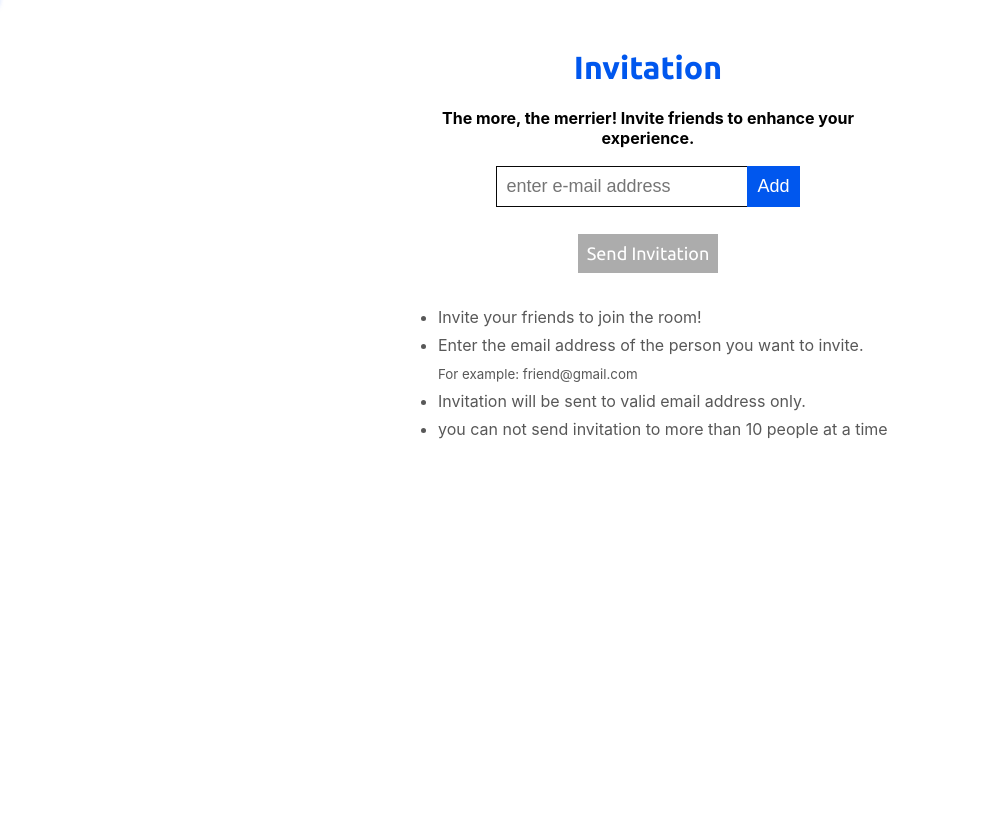
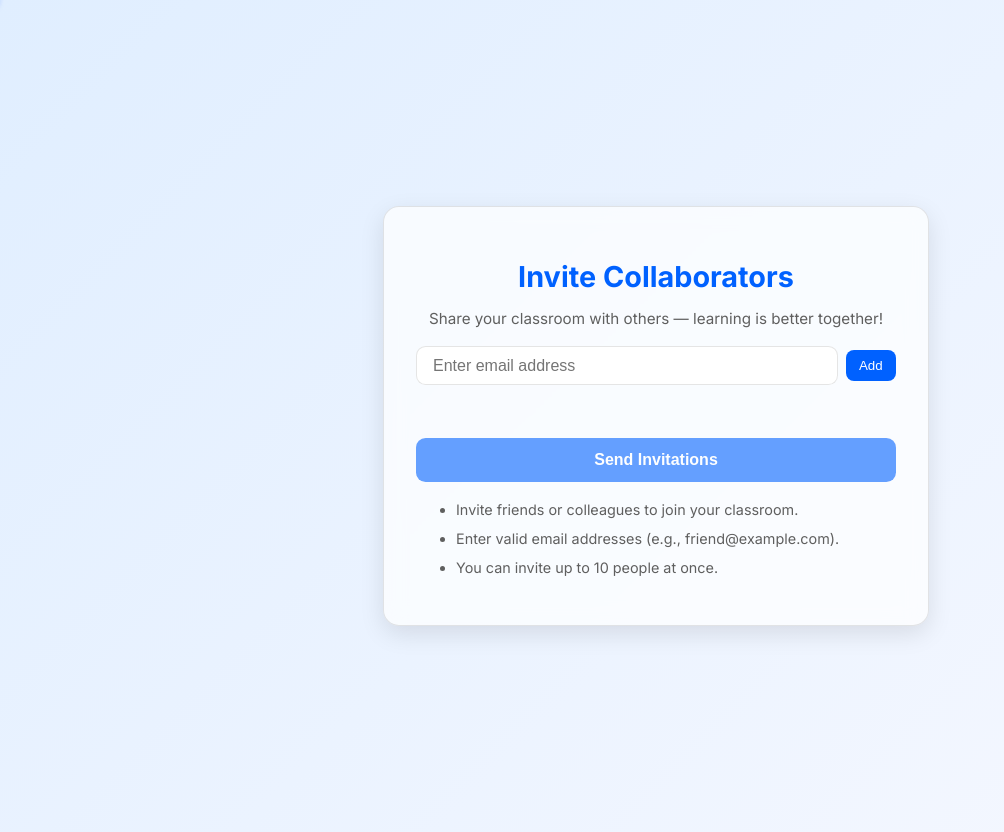
Before and after one commit to anushka30aug/Collebora, a React (Create React App) app in the folder client/: page /Invitation in a window 1280 px wide. Shown: the top 832 px of the page, without its empty margins (0-1004 px from the left). Before the commit the page ends 800 px from the top, so only its background shows below. Built offline with nearby package versions, Linux system fonts and the light colour scheme.

Commit message:
:zap: improve UI of invitation & join room

```diff
--- a/client/src/CSS/modal/Invitation.module.css
+++ b/client/src/CSS/modal/Invitation.module.css
@@ -1,87 +1,166 @@
-@import url('https://fonts.googleapis.com/css2?family=Ubuntu:ital,wght@0,300;0,400;0,500;0,700;1,300;1,400;1,500;1,700&display=swap');
+@import url("https://fonts.googleapis.com/css2?family=Inter:wght@400;500;600;700&display=swap");
 
-.invitation_component {
+:root {
+  --primary: #0061ff;
+  --primary-light: #5ea2ff;
+  --bg-gradient: linear-gradient(135deg, #e0eeff, #f6f8ff);
+  --card-bg: rgba(255, 255, 255, 0.7);
+  --border-color: rgba(0, 0, 0, 0.1);
+  --text-dark: #1e1e1e;
+  --text-light: #5f5f5f;
+  --radius: 1rem;
+  --transition: all 0.25s ease;
+}
+
+.wrapper {
   display: flex;
   align-items: center;
   justify-content: center;
+  height: 100%;
+  min-height: 100vh;
   width: 100%;
-    height: 100%;
-    max-width: 1500px;
-    padding: .5em;
+  background: var(--bg-gradient);
+  font-family: "Inter", sans-serif;
+  padding: 1em;
 }
 
-.invitation_container {
-    width: 500px;
-    height: 400px;
-    min-width: 300px;
-    padding: 20px;
+.card {
+  background: var(--card-bg);
+  backdrop-filter: blur(10px);
+  border-radius: var(--radius);
+  box-shadow: 0 8px 24px rgba(0, 0, 0, 0.1);
+  padding: 2em;
+  width: 100%;
+  max-width: 480px;
   text-align: center;
-    background-size: cover;
-    border-radius: 1em;
+  border: 1px solid var(--border-color);
 }
 
-.invitation_container h1 {
-    font-family: "Ubuntu", sans-serif;
-    font-weight: 900;
-    font-size: xx-large;
-    font-style: normal;
-    color:#0057ee;
-
+.heading {
+  font-size: 1.8rem;
+  font-weight: 700;
+  color: var(--primary);
+  margin-bottom: 0.3em;
 }
 
-.input{
-    padding:.5em;
-    font-size: large;
-    margin:1em 0 1em 0em;
-    border:1px solid #080808;
-    min-width: 100px;
-    border-right: none;
-    outline: none;
+.subtitle {
+  color: var(--text-light);
+  font-size: 0.95rem;
+  margin-bottom: 1.2em;
 }
 
-.add_button{
-    font-size: large;
-    border:1px solid #0057ee;
-    background-color: #0057ee;
-    color: white;
-    padding:.5em;
-
+.form {
+  display: flex;
+  flex-direction: column;
+  gap: 1em;
 }
 
-.add_button:disabled{
-    background-color:rgb(172, 172, 172) ;
-    border:1px solid rgb(172, 172, 172) ;
+.inputGroup {
+  display: flex;
+  align-items: center;
+  gap: 0.5em;
 }
 
-.submit_button{
-    font-size: large;
-    font-family: 'Ubuntu';
-    display: block;
-    border:none;
-    background-color: #0057ee;
-    color: white;
-    padding:.5em;
-    text-align: center;
-    margin:.5em auto;
-    margin-bottom: 1em;
+.input {
+  flex: 1;
+  padding: 0.6em 1em;
+  border: 1px solid var(--border-color);
+  border-radius: 0.6em;
+  font-size: 1rem;
+  outline: none;
+  transition: var(--transition);
 }
 
-.submit_button:disabled{
-    background-color: rgb(172, 172, 172);
+.input:focus {
+  border-color: var(--primary);
+  box-shadow: 0 0 0 3px rgba(0, 97, 255, 0.15);
 }
 
-.invitation_container ul{
-    text-align: left;
-    color: rgb(88, 88, 88);
+.addBtn {
+  padding: 0.6em 1em;
+  background: var(--primary);
+  color: #fff;
+  border: none;
+  border-radius: 0.6em;
+  cursor: pointer;
+  font-weight: 500;
+  transition: var(--transition);
 }
 
-.invitation_container ul li{
-    margin: .5em 0;
+.addBtn:hover:not(:disabled) {
+  background: var(--primary-light);
 }
 
-@media(min-width:400px){
-    .input{
-        min-width: 200px;
+.addBtn:disabled {
+  opacity: 0.6;
+  cursor: not-allowed;
+}
 
+.chips {
+  margin-top: 0.5em;
+  justify-content: center;
+}
+
+.chip {
+  background: #f3f7ff;
+  border: 1px solid var(--primary-light);
+  font-weight: 500;
+  transition: var(--transition);
+}
+
+.chip:hover {
+  background: #e8f0ff;
+}
+
+.submitBtn {
+  margin-top: 0.8em;
+  background: var(--primary);
+  color: white;
+  border: none;
+  border-radius: 0.6em;
+  padding: 0.8em;
+  font-size: 1rem;
+  font-weight: 600;
+  cursor: pointer;
+  transition: var(--transition);
+}
+
+.submitBtn:hover:not(:disabled) {
+  background: var(--primary-light);
+  transform: translateY(-1px);
+}
+
+.submitBtn:disabled {
+  opacity: 0.6;
+  cursor: not-allowed;
+}
+
+.guidelines {
+  text-align: left;
+  color: var(--text-light);
+  font-size: 0.9rem;
+  margin-top: 1.2em;
+  line-height: 1.5;
+}
+
+.guidelines li {
+  margin-bottom: 0.5em;
+}
+
+@media (max-width: 500px) {
+  .card {
+    padding: 1.5em;
+  }
+
+  .heading {
+    font-size: 1.5rem;
+  }
+
+  .inputGroup {
+    flex-direction: column;
+  }
+
+  .addBtn {
+    width: 100%;
   }
 }
--- a/client/src/components/modal/Invitation.tsx
+++ b/client/src/components/modal/Invitation.tsx
@@ -1,101 +1,122 @@
 import React, { useRef, useState } from "react";
-import Chip from '@mui/material/Chip';
-import Stack from '@mui/material/Stack';
-import style from '../../CSS/modal/Invitation.module.css'
+import Chip from "@mui/material/Chip";
+import Stack from "@mui/material/Stack";
 import toast from "react-hot-toast";
 import { useAppDispatch, useAppSelector } from "../../states/Hooks";
 import { sendInvitation } from "../../states/Room";
+import style from "../../CSS/modal/Invitation.module.css";
 
 const Invitation = (): React.JSX.Element => {
   const dispatch = useAppDispatch();
   const [emailAddress, setEmailAddress] = useState<string[]>([]);
-    const [InvitationSent, setInvitationSent] = useState<boolean>(false);
-    const classId = useAppSelector(state => state.userInterface.classroomDetail?.classId)
-    const currentRef = useRef<HTMLInputElement | null>(null);
-
+  const [sending, setSending] = useState<boolean>(false);
+  const classId = useAppSelector(
+    (state) => state.userInterface.classroomDetail?.classId
+  );
+  const inputRef = useRef<HTMLInputElement | null>(null);
 
   const handleEmailAdd = (e: React.MouseEvent) => {
     e.preventDefault();
-        if (emailAddress.length > 10) {
-            toast(`Can't add more than 10 address at a time`)
-        }
-        else if (currentRef.current && currentRef.current.value) {
-            console.log(currentRef.current.value)
+    const value = inputRef.current?.value?.trim() || "";
+
+    if (!value) return;
+    if (emailAddress.length >= 10)
+      return toast.error("You can invite up to 10 people only.");
+
     const emailPattern = /^[^\s@]+@[^\s@]+\.[^\s@]+$/;
-            if (emailPattern.test(currentRef.current.value)) {
-                setEmailAddress([...emailAddress, currentRef.current!.value]);
-                currentRef.current.value = "";
-            } else {
-                toast.error("Please enter a valid email address.");
+    if (!emailPattern.test(value)) {
+      toast.error("Enter a valid email address.");
+      return;
     }
 
-        }
-    }
+    if (!emailAddress.includes(value)) {
+      setEmailAddress([...emailAddress, value]);
+      inputRef.current!.value = "";
+    } else toast("Already added!");
+  };
 
-    const handleSubmit = (e: React.FormEvent<HTMLFormElement>) => {
+  const handleSubmit = async (e: React.FormEvent<HTMLFormElement>) => {
     e.preventDefault();
-        setInvitationSent(true);
-        if (emailAddress.length === 0) {
-            toast.error('add atleast one email address')
-        }
+    if (emailAddress.length === 0)
+      return toast.error("Add at least one email address.");
 
-        else {
-            if (classId !== undefined)
-                dispatch(sendInvitation({ classId, emails: emailAddress })).then(resp => {
-                    setInvitationSent(false)
-                    if (resp.payload.success) {
+    if (!classId) return toast.error("Class ID not found.");
+
+    setSending(true);
+    const resp = await dispatch(
+      sendInvitation({ classId, emails: emailAddress })
+    );
+    setSending(false);
+
+    if (resp.payload?.success) {
+      toast.success("Invitations sent successfully!");
       setEmailAddress([]);
-                    }
-                }
-                )
-            else
-                toast.error('undefined classId')
-        }
-    }
+    } else toast.error("Failed to send invitations.");
+  };
 
-    const removeMail = (mail: string) => {
-        const mails = emailAddress.filter(address => address !== mail)
-        setEmailAddress(mails);
-    }
+  const removeMail = (mail: string) =>
+    setEmailAddress(emailAddress.filter((m) => m !== mail));
 
   return (
-        <div className={style.invitation_component}>
+    <div className={style.wrapper}>
+      <div className={style.card}>
+        <h1 className={style.heading}>Invite Collaborators</h1>
+        <p className={style.subtitle}>
+          Share your classroom with others — learning is better together!
+        </p>
 
-            <div className={style.invitation_container}>
-                <h1>Invitation</h1>
-                <b>The more, the merrier! Invite friends to enhance your experience.</b>
+        <form className={style.form} onSubmit={handleSubmit}>
+          <div className={style.inputGroup}>
+            <input
+              ref={inputRef}
+              type="email"
+              placeholder="Enter email address"
+              className={style.input}
+              disabled={sending}
+            />
+            <button
+              onClick={handleEmailAdd}
+              className={style.addBtn}
+              disabled={emailAddress.length >= 10 || sending}
+            >
+              Add
+            </button>
+          </div>
 
-                <form className={style.invitation_form} onSubmit={handleSubmit}>
-                    <input type="email" placeholder="enter e-mail address" ref={currentRef} className={style.input} />
-                    <button onClick={handleEmailAdd} className={style.add_button} disabled={emailAddress.length >= 10 || InvitationSent === true ? true : false} >Add</button>
-                    <button type="submit" className={style.submit_button} disabled={emailAddress.length <= 0 || InvitationSent === true ? true : false}>Send Invitation</button>
+          <Stack
+            spacing={{ xs: 1, sm: 2 }}
+            direction="row"
+            useFlexGap
+            flexWrap="wrap"
+            className={style.chips}
+          >
+            {emailAddress.map((email) => (
+              <Chip
+                key={email}
+                label={email}
+                onDelete={() => removeMail(email)}
+                className={style.chip}
+              />
+            ))}
+          </Stack>
+
+          <button
+            type="submit"
+            className={style.submitBtn}
+            disabled={emailAddress.length === 0 || sending}
+          >
+            {sending ? "Sending..." : "Send Invitations"}
+          </button>
         </form>
-                <Stack spacing={{ xs: 1, sm: 2 }} direction="row" useFlexGap flexWrap="wrap">
-                    {
-                        emailAddress.map((email) =>
-                            <Chip label={email} variant="outlined" onDelete={() => removeMail(email)} />
-                        )
-                    }
-                </Stack>
-                <ul>
-                    <li>
-                        Invite your friends to join the room!
-                    </li>
-                    <li>
-                        Enter the email address of the person you want to invite.
-                    </li>
-                    <small>For example: friend@gmail.com</small>
-                    <li>
-                        Invitation will be sent to valid email address only.
-                    </li>
-                    <li>
-                        you can not send invitation to more than 10 people at a time
-                    </li>
+
+        <ul className={style.guidelines}>
+          <li>Invite friends or colleagues to join your classroom.</li>
+          <li>Enter valid email addresses (e.g., friend@example.com).</li>
+          <li>You can invite up to 10 people at once.</li>
         </ul>
       </div>
     </div>
-    )
-}
-
+  );
+};
 
 export default Invitation;
```
Also changed, not shown: client/src/CSS/Room/JoinRoom.module.css (+116 -52 lines), client/src/CSS/chatroom/MessageCard.module.css (+54 -35 lines), client/src/components/Room/JoinRom.tsx (+27 -26 lines). Lines whose indentation alone changed are shown as unchanged.
